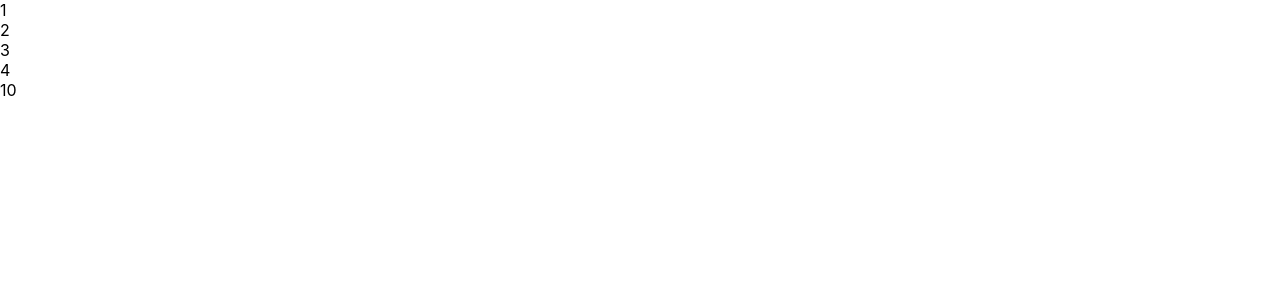
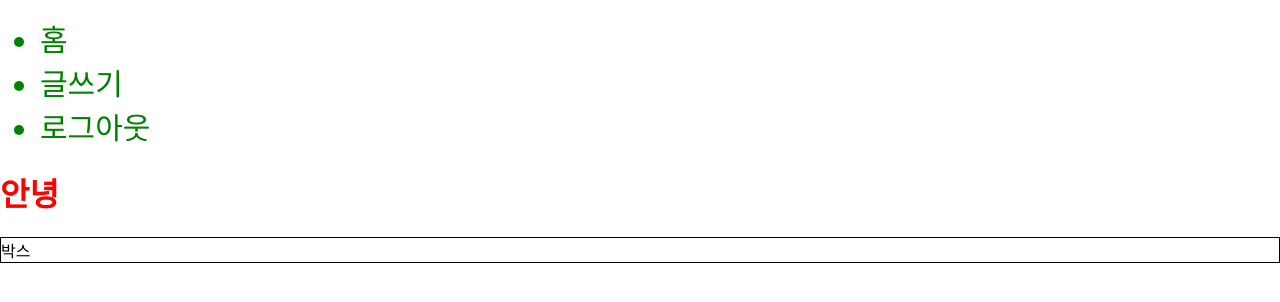
Before and after one commit to Test231212/react-pratice, a React (Create React App) app: page / in a window 1280 px wide. Shown: the top 302 px of the page. Built offline with nearby package versions, Linux system fonts and the light colour scheme.

Commit message:
디자인 연습

```diff
--- a/package.json
+++ b/package.json
@@ -9,6 +9,7 @@
     "react": "^18.3.1",
     "react-dom": "^18.3.1",
     "react-scripts": "5.0.1",
+    "styled-components": "^6.1.11",
     "web-vitals": "^2.1.4"
   },
   "scripts": {
--- a/src/App.css
+++ b/src/App.css
@@ -1,38 +1,7 @@
-.App {
-  text-align: center;
+h1 {
+  color:red;
 }
 
-.App-logo {
-  height: 40vmin;
-  pointer-events: none;
+.box {
+  border: 1px solid black;
 }
-
-@media (prefers-reduced-motion: no-preference) {
-  .App-logo {
-    animation: App-logo-spin infinite 20s linear;
-  }
-}
-
-.App-header {
-  background-color: #282c34;
-  min-height: 100vh;
-  display: flex;
-  flex-direction: column;
-  align-items: center;
-  justify-content: center;
-  font-size: calc(10px + 2vmin);
-  color: white;
-}
-
-.App-link {
-  color: #61dafb;
-}
-
-@keyframes App-logo-spin {
-  from {
-    transform: rotate(0deg);
-  }
-  to {
-    transform: rotate(360deg);
-  }
-}
--- a/src/App.js
+++ b/src/App.js
@@ -1,16 +1,15 @@
 
 import './App.css';
-
-let num = 10;
+import Header from './components/Header';
 
 function App() {
-  return <div>
-    <div>1</div>
-    <div>2</div>
-    <div>3</div>
-    <div>4</div>
-    <div>{num}</div>
-  </div>;
+  return (
+    <div>
+      <Header/>
+      <h1>안녕</h1>
+      <div className="box">박스</div>
+    </div>
+  );
 }
 
 export default App;
--- /dev/null
+++ b/src/components/Header.js
@@ -0,0 +1,21 @@
+import React from 'react';
+import styled from 'styled-components';
+
+const MyLi = styled.li`
+color: green;
+font-size: 30px;
+`;
+
+function Header() {
+    return (
+        <div>
+            <ul>
+                <MyLi>홈</MyLi>
+                <MyLi>글쓰기</MyLi>
+                <MyLi>로그아웃</MyLi>
+            </ul>
+        </div>
+    );
+}
+
+export default Header;
```
Also changed, not shown: example/ex01.js (added), 1 other file (tests, documents, lock files or other folders).
